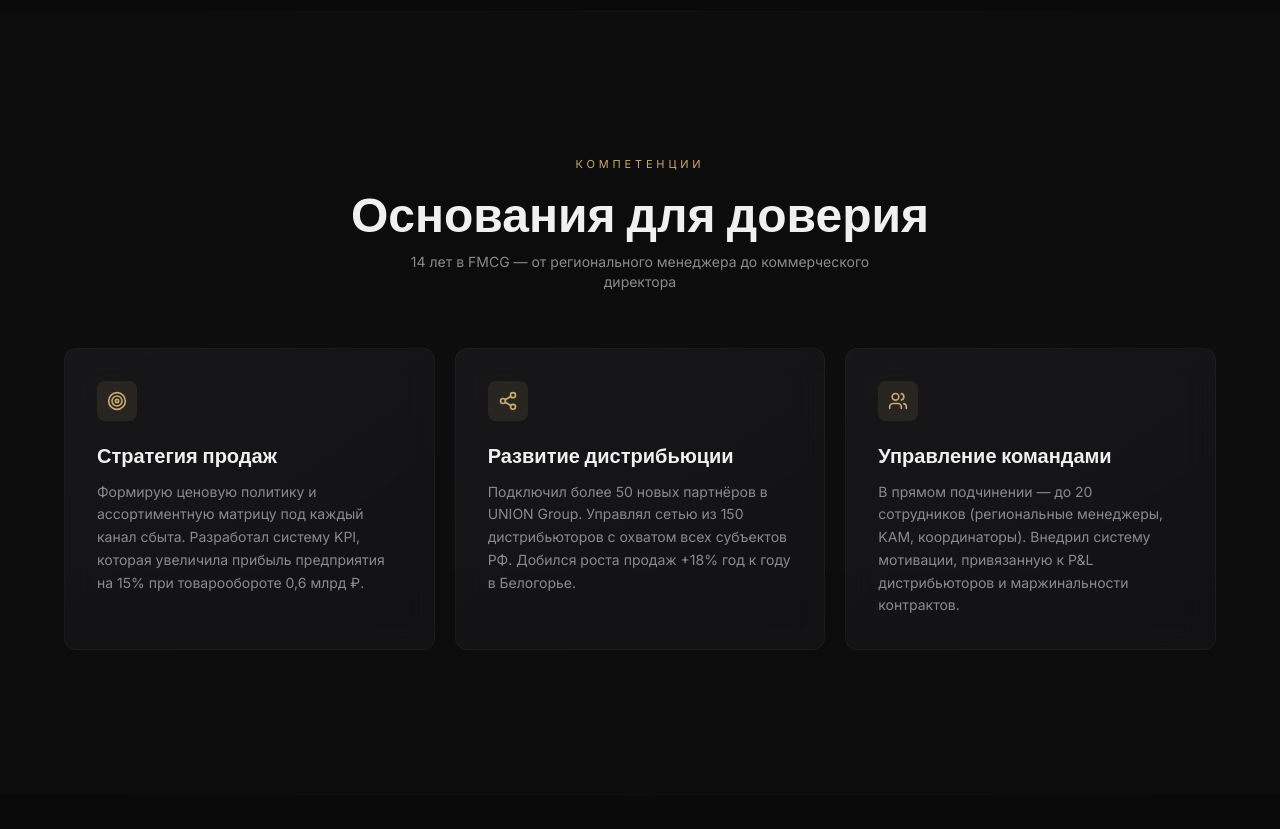
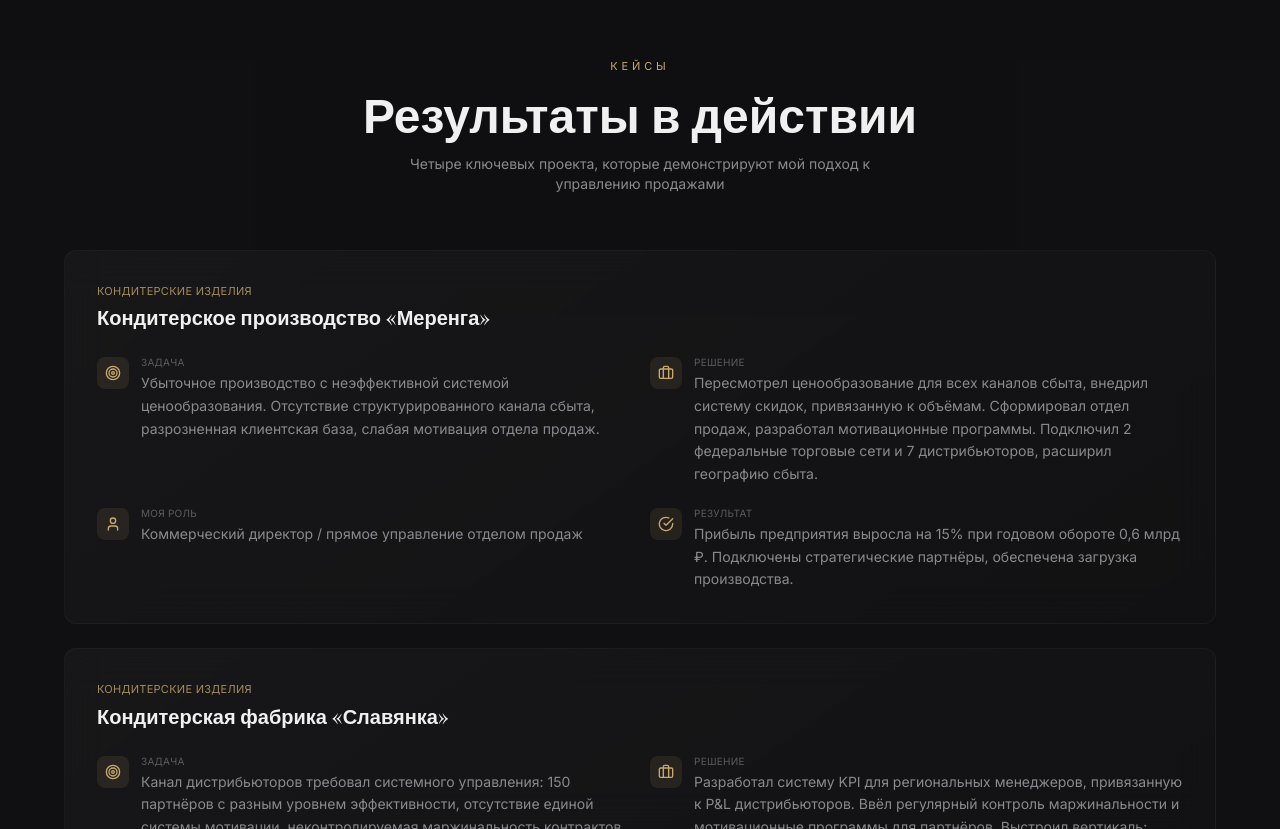
Before and after one commit to svetlankasvm-boop/artur-markov-portfolio, a Next.js app: page / in a window 1280 px wide. Shown: the part 1971-2800 px from the top of the page. Built offline with nearby package versions, Linux system fonts and the light colour scheme; a web font is replaced by a local one.

Commit message:
Рефакторинг: стальной фон, кейсы, убраны дубли

```diff
--- a/src/app/globals.css
+++ b/src/app/globals.css
@@ -1,12 +1,12 @@
 @import "tailwindcss";
 
 @theme {
-  --color-surface-950: #0A0A0A;
-  --color-surface-900: #0F0F0F;
-  --color-surface-850: #141416;
-  --color-surface-800: #1A1A1A;
-  --color-surface-750: #1E1E21;
-  --color-surface-700: #252528;
+  --color-surface-950: #0D0D0F;
+  --color-surface-900: #121214;
+  --color-surface-850: #18181B;
+  --color-surface-800: #1E1E20;
+  --color-surface-750: #232326;
+  --color-surface-700: #28282B;
   --color-surface-600: #303033;
   --color-text-primary: #F0F0F0;
   --color-text-secondary: #8A8A8E;
@@ -59,20 +59,20 @@
   }
 
   .glass {
-    background: rgba(20, 20, 22, 0.72);
-    backdrop-filter: blur(20px) saturate(1.2);
-    -webkit-backdrop-filter: blur(20px) saturate(1.2);
+    background: rgba(18, 18, 20, 0.78);
+    backdrop-filter: blur(20px) saturate(1.3);
+    -webkit-backdrop-filter: blur(20px) saturate(1.3);
     border-bottom: 1px solid rgba(255, 255, 255, 0.04);
   }
 
   .glass-card {
     background: linear-gradient(
       145deg,
-      rgba(30, 30, 33, 0.7) 0%,
-      rgba(20, 20, 22, 0.85) 100%
+      rgba(30, 30, 32, 0.65) 0%,
+      rgba(18, 18, 20, 0.82) 100%
     );
-    backdrop-filter: blur(12px) saturate(1.1);
-    -webkit-backdrop-filter: blur(12px) saturate(1.1);
+    backdrop-filter: blur(16px) saturate(1.2);
+    -webkit-backdrop-filter: blur(16px) saturate(1.2);
     border: 1px solid rgba(255, 255, 255, 0.04);
     transition: border-color 0.4s var(--ease-out-quart),
                 box-shadow 0.4s var(--ease-out-quart),
@@ -80,18 +80,18 @@
   }
 
   .glass-card:hover {
-    border-color: rgba(201, 169, 110, 0.15);
-    box-shadow: 0 0 40px rgba(201, 169, 110, 0.04);
+    border-color: rgba(201, 169, 110, 0.18);
+    box-shadow: 0 0 48px rgba(201, 169, 110, 0.05);
   }
 
   .glass-card-premium {
     background: linear-gradient(
       145deg,
-      rgba(30, 30, 33, 0.6) 0%,
-      rgba(20, 20, 22, 0.75) 100%
+      rgba(30, 30, 32, 0.55) 0%,
+      rgba(18, 18, 20, 0.7) 100%
     );
-    backdrop-filter: blur(16px) saturate(1.2);
-    -webkit-backdrop-filter: blur(16px) saturate(1.2);
+    backdrop-filter: blur(20px) saturate(1.2);
+    -webkit-backdrop-filter: blur(20px) saturate(1.2);
     border: 1px solid rgba(255, 255, 255, 0.04);
     transition: border-color 0.5s var(--ease-out-quart),
                 box-shadow 0.5s var(--ease-out-quart),
@@ -99,7 +99,7 @@
   }
 
   .glass-card-premium:hover {
-    border-color: rgba(201, 169, 110, 0.2);
+    border-color: rgba(201, 169, 110, 0.22);
     box-shadow: 0 8px 60px rgba(201, 169, 110, 0.06);
     transform: translateY(-2px);
   }
--- a/src/app/page.tsx
+++ b/src/app/page.tsx
@@ -1,11 +1,8 @@
 import { HeroSection } from "@/components/sections/HeroSection";
 import { AboutSection } from "@/components/sections/AboutSection";
-import { TrustSection } from "@/components/sections/TrustSection";
+import { CaseStudiesSection } from "@/components/sections/CaseStudiesSection";
 import { TimelineSection } from "@/components/sections/TimelineSection";
-import { ResultsSection } from "@/components/sections/ResultsSection";
 import { CompetenciesSection } from "@/components/sections/CompetenciesSection";
-import { ApproachSection } from "@/components/sections/ApproachSection";
-import { EducationSection } from "@/components/sections/EducationSection";
 import { ContactSection } from "@/components/sections/ContactSection";
 
 export default function Home() {
@@ -17,22 +14,13 @@
       <AboutSection />
 
       <div className="section-divider" />
-      <TrustSection />
+      <CaseStudiesSection />
 
       <div className="section-divider" />
       <TimelineSection />
 
       <div className="section-divider" />
-      <ResultsSection />
-
-      <div className="section-divider" />
       <CompetenciesSection />
-
-      <div className="section-divider" />
-      <ApproachSection />
-
-      <div className="section-divider" />
-      <EducationSection />
 
       <div className="section-divider" />
       <ContactSection />
--- a/src/components/layout/Navigation.tsx
+++ b/src/components/layout/Navigation.tsx
@@ -5,9 +5,9 @@
 
 const navLinks = [
   { href: "#about", label: "Обо мне" },
-  { href: "#trust", label: "Компетенции" },
+  { href: "#cases", label: "Кейсы" },
   { href: "#timeline", label: "Опыт" },
-  { href: "#approach", label: "Подход" },
+  { href: "#competencies", label: "Компетенции" },
   { href: "#contact", label: "Контакты" },
 ];
 
--- /dev/null
+++ b/src/components/sections/CaseStudiesSection.tsx
@@ -0,0 +1,80 @@
+"use client";
+
+import { motion } from "framer-motion";
+import { Briefcase, Target, CheckCircle, User } from "lucide-react";
+import { resume } from "@/data/resume";
+
+const detailIcons = {
+  problem: <Target size={16} />,
+  solution: <Briefcase size={16} />,
+  role: <User size={16} />,
+  result: <CheckCircle size={16} />,
+};
+
+const labelMap: Record<string, string> = {
+  problem: "Задача",
+  solution: "Решение",
+  role: "Моя роль",
+  result: "Результат",
+};
+
+export function CaseStudiesSection() {
+  return (
+    <section id="cases" className="section-padding bg-surface-900/50">
+      <div className="mx-auto max-w-6xl">
+        <motion.div
+          initial={{ opacity: 0, y: 24 }}
+          whileInView={{ opacity: 1, y: 0 }}
+          viewport={{ once: true, margin: "-120px" }}
+          transition={{ duration: 0.7, ease: [0.16, 1, 0.3, 1] as const }}
+        >
+          <p className="section-label text-center">Кейсы</p>
+          <h2 className="section-title mb-3">
+            Результаты в действии
+          </h2>
+          <p className="text-sm text-text-secondary text-center max-w-lg mx-auto mb-12 md:mb-14">
+            Четыре ключевых проекта, которые демонстрируют мой подход к управлению продажами
+          </p>
+        </motion.div>
+
+        <div className="space-y-5 md:space-y-6">
+          {resume.caseStudies.map((cs, i) => (
+            <motion.div
+              key={cs.id}
+              initial={{ opacity: 0, y: 24 }}
+              whileInView={{ opacity: 1, y: 0 }}
+              viewport={{ once: true, margin: "-80px" }}
+              transition={{ duration: 0.6, delay: i * 0.08, ease: [0.16, 1, 0.3, 1] as const }}
+              className="glass-card-premium rounded-xl overflow-hidden"
+            >
+              <div className="p-6 md:p-8">
+                <div className="flex items-center justify-between mb-6">
+                  <div>
+                    <p className="text-[0.6875rem] text-accent/80 tracking-wide uppercase mb-1">{cs.industry}</p>
+                    <h3 className="text-lg md:text-xl font-heading font-semibold">{cs.company}</h3>
+                  </div>
+                </div>
+
+                <div className="grid md:grid-cols-2 gap-4 md:gap-5">
+                  {(Object.keys(detailIcons) as Array<keyof typeof detailIcons>).map((key) => (
+                    <div key={key} className="flex items-start gap-3">
+                      <div className="w-8 h-8 rounded-lg bg-accent/10 flex items-center justify-center text-accent flex-shrink-0 mt-0.5">
+                        {detailIcons[key]}
+                      </div>
+                      <div>
+                        <p className="text-[0.625rem] text-text-tertiary tracking-wide uppercase mb-0.5">
+                          {labelMap[key]}
+                        </p>
+                        <p className="text-sm text-text-secondary leading-relaxed">{cs[key]}</p>
+                      </div>
+                    </div>
+                  ))}
+                </div>
+              </div>
+            </motion.div>
+          ))}
+        </div>
+      </div>
+    </section>
+  );
+}
--- a/src/data/resume.ts
+++ b/src/data/resume.ts
@@ -8,6 +8,16 @@
   description: string[];
   highlights?: string[];
   industry?: string[];
+}
+
+export interface CaseStudy {
+  id: string;
+  company: string;
+  industry: string;
+  problem: string;
+  solution: string;
+  role: string;
+  result: string;
 }
 
 export const resume = {
@@ -23,6 +33,8 @@
   salary: "400 000 ₽",
   experienceYears: "14 лет 6 месяцев",
 
+  heroTagline: "Управляю продажами в FMCG с оборотом до 10 млрд ₽. Результат — устойчивый рост и контролируемая себестоимость.",
+
   heroMetrics: [
     { value: "14+", label: "Лет опыта в FMCG" },
     { value: "9–10", label: "млрд ₽ товарооборот под управлением" },
@@ -30,41 +42,47 @@
     { value: "20", label: "Сотрудников в подчинении" },
   ],
 
-  summary: `Руководитель отдела продаж с 14-летним опытом в FMCG. Прошёл путь от регионального менеджера до коммерческого директора. Управлял каналами дистрибьюции с оборотом до 10 млрд рублей в год. Специализация — кондитерские изделия, снеки, детское питание. Увеличил прибыль предприятия на 15% за счёт пересмотра коммерческой политики и подключения стратегических партнёров.`,
+  aboutText: `В продажах — с первого курса университета. Начинал с холодных звонков в «Славянке», дорос до коммерческого директора. За 14 лет прошёл все уровни: от менеджера до руководителя, управляющего федеральной дистрибьюцией.
 
-  philosophy: `Система управления построена на трёх принципах: измеримая стратегия, сильная дистрибьюция и мотивированная команда.
+Убеждён: сильная дистрибьюция строится на взаимовыгодных условиях с партнёрами, а не на давлении. Каждое решение опирается на цифры и анализ рентабельности. Вместо хаотичного наращивания клиентской базы — точечный отбор партнёров с индивидуальными коммерческими условиями.`,
 
-Каждое решение опирается на цифры и анализ рентабельности. Вместо хаотичного наращивания клиентской базы — точечный отбор партнёров и индивидуальные коммерческие условия. Вместо давления на команду — система мотивации, где KPI каждого менеджера связаны с фактической маржинальностью.
-
-Работаю на всех уровнях: от переговоров с собственниками бизнеса до обучения региональных менеджеров. Результат — устойчивый рост при контролируемой себестоимости продаж.`,
-
-  trustCards: [
+  caseStudies: [
     {
-      title: "Стратегия продаж",
-      description:
-        "Формирую ценовую политику и ассортиментную матрицу под каждый канал сбыта. Разработал систему KPI, которая увеличила прибыль предприятия на 15% при товарообороте 0,6 млрд ₽.",
-      icon: "target",
+      id: "merenga",
+      company: "Кондитерское производство «Меренга»",
+      industry: "Кондитерские изделия",
+      problem: "Убыточное производство с неэффективной системой ценообразования. Отсутствие структурированного канала сбыта, разрозненная клиентская база, слабая мотивация отдела продаж.",
+      solution: "Пересмотрел ценообразование для всех каналов сбыта, внедрил систему скидок, привязанную к объёмам. Сформировал отдел продаж, разработал мотивационные программы. Подключил 2 федеральные торговые сети и 7 дистрибьюторов, расширил географию сбыта.",
+      role: "Коммерческий директор / прямое управление отделом продаж",
+      result: "Прибыль предприятия выросла на 15% при годовом обороте 0,6 млрд ₽. Подключены стратегические партнёры, обеспечена загрузка производства.",
     },
     {
-      title: "Развитие дистрибьюции",
-      description:
-                "Подключил более 50 новых партнёров в UNION Group. Управлял сетью из 150 дистрибьюторов с охватом всех субъектов РФ. Добился роста продаж +18% год к году в Белогорье.",
-      icon: "network",
+      id: "slavyanka-national",
+      company: "Кондитерская фабрика «Славянка»",
+      industry: "Кондитерские изделия",
+      problem: "Канал дистрибьюторов требовал системного управления: 150 партнёров с разным уровнем эффективности, отсутствие единой системы мотивации, неконтролируемая маржинальность контрактов.",
+      solution: "Разработал систему KPI для региональных менеджеров, привязанную к P&L дистрибьюторов. Ввёл регулярный контроль маржинальности и мотивационные программы для партнёров. Выстроил вертикаль: региональные менеджеры → KAM → координаторы.",
+      role: "Национальный менеджер канала «Дистрибьюторы» / 20 сотрудников в подчинении",
+      result: "Канал составлял ~45% продаж компании (9–10 млрд ₽/год). Устойчивый рост при контролируемой себестоимости продаж.",
     },
     {
-      title: "Управление командами",
-      description:
-        "В прямом подчинении — до 20 сотрудников (региональные менеджеры, KAM, координаторы). Внедрил систему мотивации, привязанную к P&L дистрибьюторов и маржинальности контрактов.",
-      icon: "users",
+      id: "belogorye",
+      company: "ГК «Белогорье»",
+      industry: "Розничная сеть / Кондитерские изделия",
+      problem: "Необходимость усиления дистрибьюции у ТОП-партнёров и выхода на новые территории в условиях растущей конкуренции в регионах.",
+      solution: "Разработал и внедрил план развития территорий (ПРТ) для ЮФО, СКФО, ЦФО и СЗФО. Подключил новых партнёров в Самаре, Мелитополе, Волгограде. Координировал работу территориальных менеджеров в 4 макрорегионах.",
+      role: "Заместитель начальника регионального отдела продаж",
+      result: "Рост объёмов продаж +18% к аналогичному периоду прошлого года. Расширение географии присутствия.",
     },
-  ],
-
-  competencies: [
-    { title: "Управление продажами", description: "Федеральные каналы, P&L-контроль, ценообразование" },
-    { title: "Ведение переговоров", description: "Level C-level и собственники бизнеса" },
-    { title: "Стратегическое мышление", description: "Планы развития территорий, ассортиментная политика" },
-    { title: "Ориентация на результат", description: "Выполнение плана, рост маржинальности" },
-    { title: "Управление командой", description: "Мотивация, обучение, KPI до 20 сотрудников" },
+    {
+      id: "union-group",
+      company: "UNION Group",
+      industry: "Снеки / Кондитерские изделия / Детское питание",
+      problem: "Формирование регионального отдела продаж с нуля: отсутствие партнёрской сети, необходимость быстрого запуска дистрибьюции по всей РФ (кроме СКФО).",
+      solution: "Выстроил региональную структуру продаж, провёл аудит потенциальных партнёров, запустил процесс подключения и адаптации. Обеспечил взаимодействие региональных менеджеров в Белгороде, Краснодаре, Хабаровске.",
+      role: "Руководитель отдела региональных продаж",
+      result: "Подключено более 50 новых партнёров-дистрибьюторов. Сформирована работающая региональная сеть сбыта.",
+    },
   ],
 
   education: {
```
Also changed, not shown: src/components/layout/Footer.tsx (+1 -12 lines), src/components/sections/AboutSection.tsx (+15 -2 lines), src/components/sections/CompetenciesSection.tsx (+41 -14 lines), src/components/sections/ContactSection.tsx (+2 -13 lines), src/components/sections/HeroSection.tsx (+3 -10 lines).
